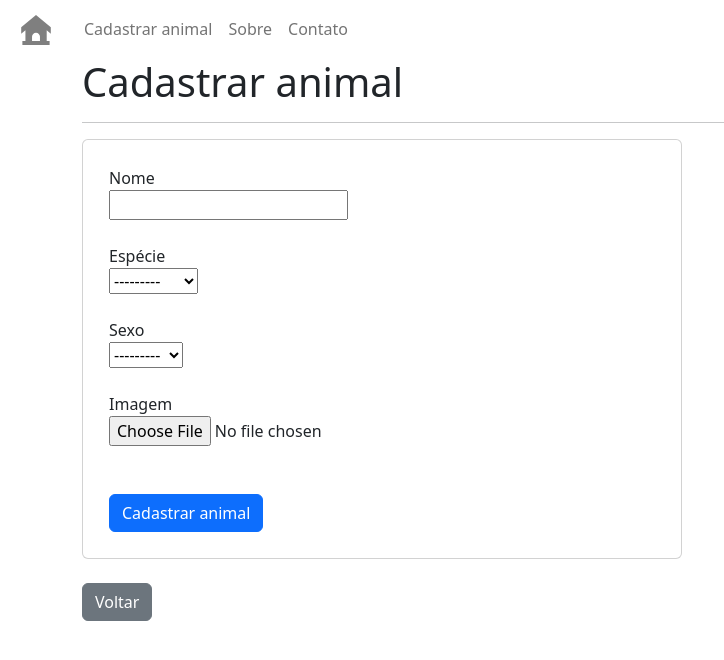
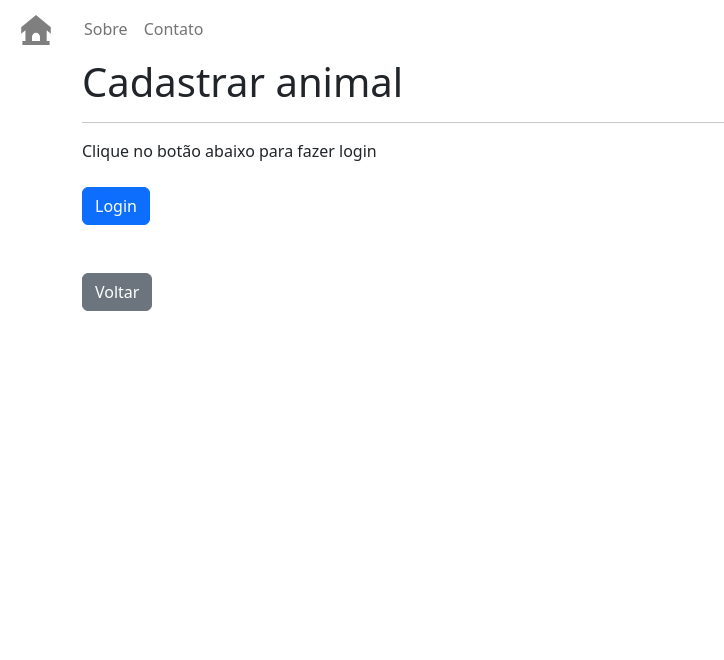
Before and after one commit to tomasfn87/adote-ou-apadrinhe-um-animal, a Django app: page /cadastro/ in a window 1280 px wide. Shown: the top 660 px of the page, without its empty margins (0-724 px from the left). Run offline with Django 4.2, Linux system fonts and the light colour scheme; some libraries are stand-ins or nearby versions.

Commit message:
Conectado template de login ao backend; condicionada página de cadastro ao login; adicionada mensagem de erro caso seja informado nome de usuário e/ou login inválidos.

```diff
--- a/adote_ou_apadrinhe_um_animal/settings.py
+++ b/adote_ou_apadrinhe_um_animal/settings.py
@@ -29,7 +29,7 @@ BASE_DIR = Path(__file__).resolve().parent.parent
 SECRET_KEY = env.get('SECRET_KEY')
 
 # SECURITY WARNING: don't run with debug turned on in production!
-DEBUG = False
+DEBUG = True
 
 ALLOWED_HOSTS = [
     '.vercel.app',
@@ -131,6 +131,7 @@ USE_TZ = True
 # https://docs.djangoproject.com/en/4.2/howto/static-files/
 
 STATIC_URL = 'static/'
+STATIC_ROOT = os.path.join(BASE_DIR, 'static')
 
 # Default primary key field type
 # https://docs.djangoproject.com/en/4.2/ref/settings/#default-auto-field
--- a/adote_ou_apadrinhe_um_animal/urls.py
+++ b/adote_ou_apadrinhe_um_animal/urls.py
@@ -14,14 +14,15 @@ Including another URLconf
     1. Import the include() function: from django.urls import include, path
     2. Add a URL to urlpatterns:  path('blog/', include('blog.urls'))
 """
+from django.conf import settings
+from django.conf.urls.static import static
 from django.contrib import admin
 from django.urls import include, path
-# from django.conf import settings
-# from django.conf.urls.static import static
+
 
 urlpatterns = [
     path('admin/', admin.site.urls),
     path('', include("animais.urls")),
 ]
 
-# urlpatterns += static(settings.STATIC_URL, document_root=settings.STATIC_ROOT)
+urlpatterns += static(settings.STATIC_URL, document_root=settings.STATIC_ROOT)
--- a/animais/templates/animais/base.html
+++ b/animais/templates/animais/base.html
@@ -135,15 +135,22 @@
         <button class="navbar-toggler" type="button" data-bs-toggle="collapse" data-bs-target="#navbarNav" aria-controls="navbarNav" aria-expanded="false" aria-label="Toggle navigation"><span class="navbar-toggler-icon"></span></button>
         <div class="collapse navbar-collapse" id="navbarNav">
           <ul class="navbar-nav">
-            <li class="nav-item">
-              <a class="nav-link" href="{% url 'animais:cadastro' %}" title="Cadastrar um animal para adoção" alt="Cadastrar animal">Cadastrar animal</a>
-            </li>
+            {% if user.is_authenticated %}
+              <li class="nav-item">
+                <a class="nav-link" href="{% url 'animais:cadastro' %}" title="Cadastrar um animal para adoção" alt="Cadastrar animal">Cadastrar animal</a>
+              </li>
+            {% endif %}
             <li class="nav-item">
               <a class="nav-link" href="{% url 'animais:sobre' %}" title="Informações sobre a instituição" alt="Sobre">Sobre</a>
             </li>
             <li class="nav-item">
               <a class="nav-link" href="#logo">Contato</a>
             </li>
+            {% if user.is_authenticated %}
+              <li class="nav-item">
+                <a class="nav-link" href="{% url 'animais:logout_admin' %}" title="Logout" alt="Logout">Logout</a>
+              </li>
+            {% endif %}
           </ul>
         </div>
       </div>
--- a/animais/templates/animais/cadastro.html
+++ b/animais/templates/animais/cadastro.html
@@ -1,8 +1,21 @@
 {% extends 'animais/base.html' %}
 {% block title %}Cadastre um Animal{% endblock %}
 {% block content %}
+  <script>
+      function returnHereAfterLogin() {
+          var currentPage = encodeURIComponent(window.location.pathname);
+          var loginURL = "{% url 'animais:login_admin' %}?next=" + currentPage;
+          window.location.href = loginURL;
+      }
+  </script>
   <h1>Cadastrar animal</h1>
   <hr>
+  {% if not user.is_authenticated %}
+    <span>Clique no botão abaixo para fazer login</span>
+    <br><br>
+    <button type="button" class="btn btn-primary" onclick="returnHereAfterLogin()">Login</button>
+    <br><br>
+  {% else %}
     <div class="card custom-card-body">
       <div class="card-body">
         <form method="post" enctype="multipart/form-data">
@@ -31,6 +44,7 @@
         </form>
       </div>
     </div>
+  {% endif %}
   <br>
   <a href="{% url 'animais:index' %}" class="btn btn-secondary">Voltar</a>
 </div>
--- a/animais/urls.py
+++ b/animais/urls.py
@@ -8,6 +8,6 @@ urlpatterns = [
     path("cadastro/", views.cadastro, name="cadastro"),
     path("cadastro/sucesso/", views.cadastro_sucesso, name="cadastro_sucesso"),
     path("sobre/", views.SobreView.as_view(), name="sobre"),
-    path("login/", views.login , name="login"),
-    path("login/processar_login", views.processar_login, name="processar_login"),
+    path("login/", views.login_admin , name="login_admin"),
+    path("logout/", views.logout_admin , name="logout_admin"),
 ]
--- a/animais/views.py
+++ b/animais/views.py
@@ -1,3 +1,5 @@
+from django.contrib.auth import authenticate, login, logout
+from django.contrib.sessions.models import Session
 from django.core.paginator import Paginator
 from django.http import HttpResponse
 from django.shortcuts import get_object_or_404, redirect, render
@@ -86,12 +88,22 @@ def redimensionar_imagem(imagem, largura_maxima, altura_maxima):
     img.save(buffer, 'JPEG')
     return buffer.getvalue()
 
-def login(request):
+def login_admin(request):
+    error_message = ""
+    if request.method == "POST":
+        username = request.POST.get('username')
+        password = request.POST.get('password')
+        admin = authenticate(request, username=username, password=password)
+        if admin is not None:
+            login(request, admin)
+            next_page = request.GET.get('next', '/')
+            return redirect(next_page)
+        else:
+            error_message = "Login e/ou senha inválido(s)."
+    if error_message:
+        return render(request, 'animais/login.html', {'error_message': error_message})
     return render(request, 'animais/login.html')
 
-
-def processar_login(request): # Apenas
-    if request.method == "POST":
-        print(request.POST.get('username'))
-        print(request.POST.get('password'))
-        return render(request, 'animais/cadastro.html')
+def logout_admin(request):
+    logout(request)
+    return redirect('/')
```
Also changed, not shown: animais/templates/animais/login.html (+8 -2 lines), 1 other file. Lines whose indentation alone changed are shown as unchanged.
